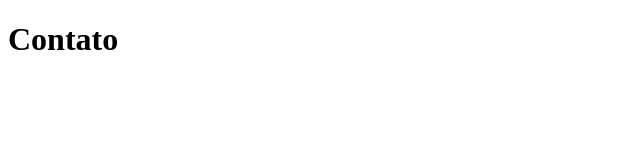
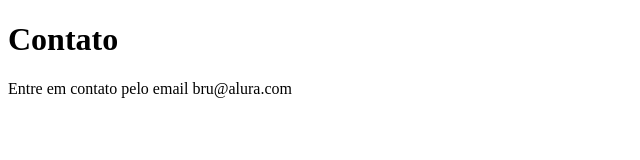
Before and after one commit to charlesbrcosta/sistema-de-cadastro, a plain HTML site: page contato.html in a window 1280 px wide. Shown: the whole page, without its empty margins (0-640 px from the left). Drawn offline with Linux system fonts and the light colour scheme.

Commit message:
adicionando email de contato

```diff
--- a/contato.html
+++ b/contato.html
@@ -8,5 +8,6 @@
 </head>
 <body>
     <h1>Contato</h1>
+    <p>Entre em contato pelo email bru@alura.com</p>
 </body>
 </html>
```
